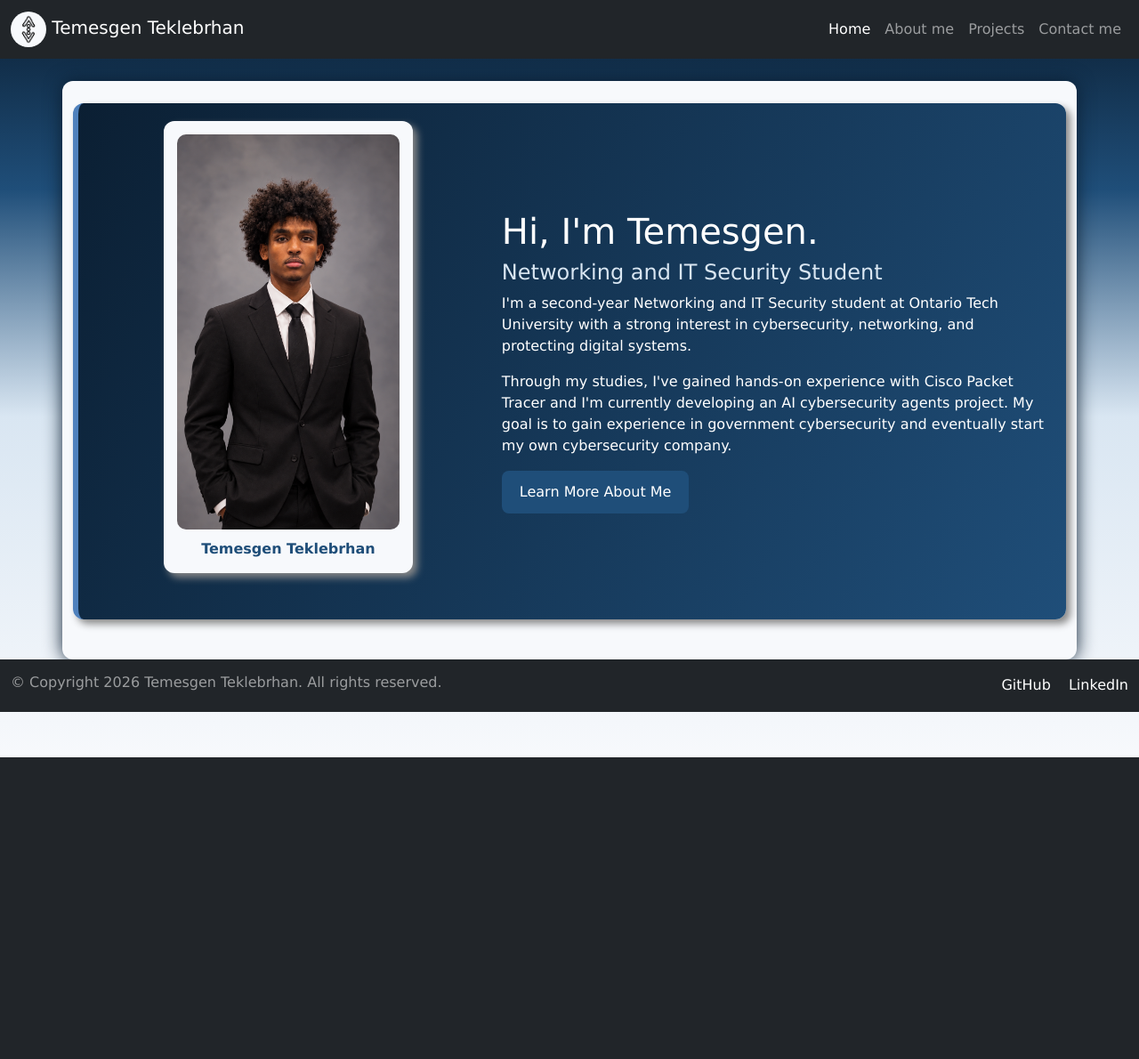
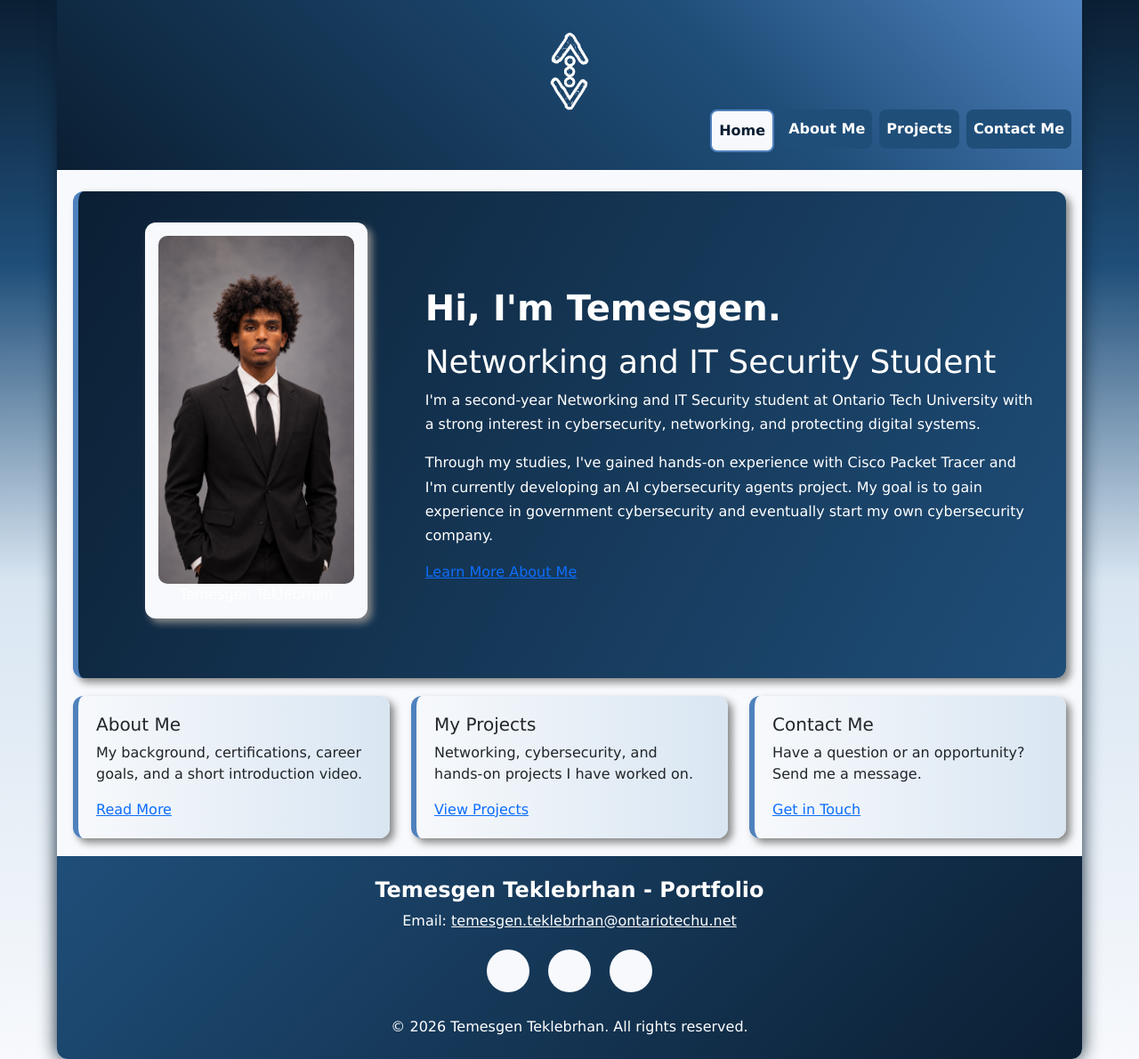
Before and after one commit to luckmax/portfolio-express, a Node server app: page / in a window 1280 px wide. Shown: the whole page at 89% size. Before the commit the page ends 851 px from the top, so only its background shows below. Run offline with Node 20, Linux system fonts and the light colour scheme; some libraries are stand-ins or nearby versions.

Commit message:
Restyle header, navbar and footer to match Assignment 1

```diff
--- a/public/Content/app.css
+++ b/public/Content/app.css
@@ -1,44 +1,92 @@
 @charset "UTF-8";
 
-/* Reused from my Assignment 1 CSS (full.css) and adjusted to work with Bootstrap.
+/* My CSS from Assignment 1 (full.css), adjusted to work with Bootstrap.
    Color scheme hexadecimal values:
    #0B1F33  #1F4E79  #4F81BD  #D9E6F2  #F7F9FC */
 
 body {
     background: linear-gradient(to bottom, #0B1F33 0%, #1F4E79 25%, #D9E6F2 55%, #F7F9FC 100%);
     font-family: Verdana, Geneva, Arial, sans-serif;
-    /* space so the fixed footer does not cover the page content */
-    padding-bottom: 110px;
+    padding: 0px;
+    margin: 0px;
 }
 
-/* White page area in the middle (the #wrapper from Assignment 1) */
+/* Bootstrap makes headings thinner, so set them back to bold like Assignment 1 */
+h1, h2, h3, h4, h5, h6 {
+    font-weight: bold;
+}
+
+/* Page area in the middle */
 #wrapper {
+    width: 90%;
+    margin-left: auto;
+    margin-right: auto;
     background-color: #F7F9FC;
     box-shadow: 0px 0px 20px #0B1F33;
-    border-radius: 12px;
-    margin-top: 25px;
-    padding-top: 25px;
-    padding-bottom: 25px;
+    border-radius: 0px 0px 12px 12px;
     overflow: hidden;
 }
 
-/* Logo in the navbar, on a light circle so it shows on the dark background */
-.logo {
-    height: 40px;
-    width: 40px;
+/* Header with the gradient and centered logo */
+header {
+    background: linear-gradient(45deg, #0B1F33 0%, #1F4E79 65%, #4F81BD 100%);
+    color: white;
+    padding-top: 10px;
+}
+
+.logo-heading {
+    text-align: center;
+    margin: 0px;
+    padding: 0px;
+}
+
+/* Logo turned white so it shows on the dark header */
+.logo-heading img {
+    width: 100px;
+    height: auto;
+    filter: brightness(0) invert(1);
+    transform: translateY(20px);
+}
+
+/* Navigation links styled as buttons (Bootstrap navbar) */
+header .navbar {
+    padding-bottom: 20px;
+}
+
+header .navbar-nav .nav-link {
+    color: white;
+    background-color: #1F4E79;
+    padding: 10px 15px;
+    margin-left: 8px;
+    margin-top: 5px;
+    border-radius: 8px;
+    font-weight: bold;
+    transition: background-color 1s, transform 1s;
+}
+
+header .navbar-nav .nav-link:hover {
+    color: white;
+    background-color: #4F81BD;
+    transform: scale(1.05);
+}
+
+/* Highlight the current page */
+header .navbar-nav .nav-link.active {
     background-color: #F7F9FC;
-    border-radius: 50%;
-    padding: 3px;
+    color: #0B1F33;
+    border: 2px solid #4F81BD;
 }
 
 /* Page headings */
-#wrapper > h1 {
+main > h1,
+main > h2 {
     color: #0B1F33;
+    font-size: 28px;
     padding-bottom: 10px;
     border-bottom: 3px solid #4F81BD;
 }
 
-/* Content boxes (same as my Assignment 1 sections) */
+/* Content boxes */
 section {
     background: linear-gradient(to right, #F7F9FC 0%, #D9E6F2 100%);
     margin-bottom: 20px;
@@ -53,24 +101,89 @@ section:hover {
     transform: scale(1.02);
 }
 
-section h2 {
+section h3 {
     color: #1F4E79;
 }
 
-/* Home page introduction (angled gradient) */
+/* Stops content from wrapping around the floated About Me photo */
+.clear {
+    clear: both;
+}
+
+/* Home page introduction */
 .hero {
     background: linear-gradient(120deg, #0B1F33 0%, #1F4E79 100%);
     color: white;
-    border-left: 6px solid #4F81BD;
+    padding: 35px;
+}
+
+/* Keep the hero steady when hovering */
+section.hero:hover {
+    transform: none;
 }
 
 .hero h2 {
-    color: #D9E6F2;
+    color: white;
+    font-size: 36px;
+    margin-top: 15px;
 }
 
-/* Profile photos with a caption */
+.hero h3 {
+    color: #D9E6F2;
+    font-size: 20px;
+    margin-top: 20px;
+    margin-bottom: 20px;
+}
+
+.hero p {
+    line-height: 1.7;
+}
+
+/* Photo on the right of the introduction */
+.hero-photo {
+    width: 250px;
+    max-width: 100%;
+    margin-left: auto;
+    margin-right: auto;
+    padding: 8px;
+    background-color: #F7F9FC;
+    border-radius: 12px;
+    text-align: center;
+    box-shadow: 5px 5px 10px #0B1F33;
+}
+
+.hero-photo img {
+    display: block;
+    width: 100%;
+    height: auto;
+    border-radius: 8px;
+}
+
+.hero-photo figcaption {
+    color: #1F4E79;
+    font-size: 13px;
+    padding-top: 10px;
+}
+
+/* Learn More button */
+.hero-button {
+    display: inline-block;
+    background-color: #1F4E79;
+    color: white;
+    text-decoration: none;
+    padding: 12px 20px;
+    border-radius: 8px;
+    transition: background-color 1s;
+}
+
+.hero-button:hover {
+    background-color: #D9E6F2;
+    color: #0B1F33;
+}
+
+/* About Me profile photo */
 .profile-photo {
-    width: 280px;
+    width: 250px;
     max-width: 100%;
     margin-left: auto;
     margin-right: auto;
@@ -87,10 +200,29 @@ section h2 {
     border-radius: 10px;
 }
 
-.profile-photo figcaption {
-    color: #1F4E79;
-    padding-top: 10px;
-    font-weight: bold;
+/* About Me circular portrait on the right */
+.about-photo {
+    float: right;
+    width: 220px;
+    height: 220px;
+    margin: 0px 0px 15px 20px;
+    border: 5px solid #4F81BD;
+    border-radius: 50%;
+    overflow: hidden;
+    box-shadow: 5px 5px 10px #888888;
+}
+
+.about-photo img {
+    display: block;
+    width: 100%;
+    height: 100%;
+    object-fit: cover;
+    object-position: center 25%;
+}
+
+/* About Me introduction video section */
+.video-section {
+    text-align: center;
 }
 
 video {
@@ -102,7 +234,7 @@ video {
     box-shadow: 5px 5px 8px #888888;
 }
 
-/* Contact form styling from Assignment 1 */
+/* Contact form styling */
 input[type="text"],
 input[type="email"],
 input[type="tel"],
@@ -120,10 +252,9 @@ textarea:focus {
     border-color: #4F81BD;
 }
 
-/* Submit, Reset and link buttons */
+/* Submit and Reset buttons */
 input[type="submit"],
-input[type="reset"],
-.my-button {
+input[type="reset"] {
     background-color: #1F4E79;
     color: white;
     padding: 12px 20px;
@@ -131,20 +262,41 @@ input[type="reset"],
     border-radius: 8px;
     margin-right: 10px;
     cursor: pointer;
-    text-decoration: none;
-    display: inline-block;
 }
 
 input[type="submit"]:hover,
-input[type="reset"]:hover,
-.my-button:hover {
+input[type="reset"]:hover {
     background-color: #4F81BD;
+}
+
+/* Footer */
+footer {
+    background: linear-gradient(-45deg, #0B1F33 0%, #1F4E79 100%);
     color: white;
 }
 
-/* Footer GitHub and LinkedIn links */
 footer a {
     color: white;
-    margin-left: 15px;
+}
+
+/* Footer social media icons in white circles */
+.social-links {
+    margin: 20px 0px;
+}
+
+.social-links a {
+    display: inline-block;
+    width: 48px;
+    height: 48px;
+    line-height: 48px;
+    margin: 0px 8px;
+    background-color: #F7F9FC;
+    border-radius: 50%;
+    color: #1F4E79;
+    font-size: 26px;
     text-decoration: none;
 }
+
+.social-links a:hover {
+    background-color: #D9E6F2;
+}
--- a/views/index.ejs
+++ b/views/index.ejs
@@ -1,17 +1,17 @@
 <%- include('partials/header.ejs') %>
 <%- include('partials/main_nav.ejs') %>
 
-<main id="wrapper" class="container">
+<main class="container mt-4">
   <!-- Home page introduction -->
   <section class="hero">
     <div class="row align-items-center">
-      <div class="col-md-5 mb-3">
+      <div class="col-md-4 mb-3">
         <figure class="profile-photo">
           <img src="/Assets/images/profile.png" alt="Portrait of Temesgen Teklebrhan">
           <figcaption>Temesgen Teklebrhan</figcaption>
         </figure>
       </div>
-      <div class="col-md-7">
+      <div class="col-md-8">
         <h1>Hi, I'm Temesgen.</h1>
         <h2 class="h4"><i class="fa-solid fa-shield-halved"></i> Networking and IT Security Student</h2>
         <p>
@@ -27,6 +27,31 @@
       </div>
     </div>
   </section>
+
+  <!-- Quick links to the other pages (Bootstrap grid: stacked on phones, 3 across on larger screens) -->
+  <div class="row">
+    <div class="col-md-4">
+      <section class="quick-link">
+        <h2 class="h5"><i class="fa-solid fa-user-shield"></i> About Me</h2>
+        <p>My background, certifications, career goals, and a short introduction video.</p>
+        <a href="/aboutme" class="my-button">Read More</a>
+      </section>
+    </div>
+    <div class="col-md-4">
+      <section class="quick-link">
+        <h2 class="h5"><i class="fa-solid fa-network-wired"></i> My Projects</h2>
+        <p>Networking, cybersecurity, and hands-on projects I have worked on.</p>
+        <a href="/projects" class="my-button">View Projects</a>
+      </section>
+    </div>
+    <div class="col-md-4">
+      <section class="quick-link">
+        <h2 class="h5"><i class="fa-solid fa-envelope"></i> Contact Me</h2>
+        <p>Have a question or an opportunity? Send me a message.</p>
+        <a href="/contactme" class="my-button">Get in Touch</a>
+      </section>
+    </div>
+  </div>
 </main>
 
 <%- include('partials/footer.ejs') %>
--- a/views/partials/footer.ejs
+++ b/views/partials/footer.ejs
@@ -1,16 +1,19 @@
 <!--footer-->
-    <footer>
-      <nav class="navbar fixed-bottom navbar-dark bg-dark">
-        <div class="container-fluid">
-          <h6 class="navbar-text">&copy; Copyright 2026 Temesgen Teklebrhan. All rights reserved.</h6>
-          <!-- Links to my GitHub and LinkedIn (required for Assignment 2) -->
-          <span class="navbar-text">
-            <a href="https://github.com/luckmax" target="_blank"><i class="fa-brands fa-github"></i> GitHub</a>
-            <a href="https://www.linkedin.com/in/temesgen-teklebrhan-b6646b40b" target="_blank"><i class="fa-brands fa-linkedin"></i> LinkedIn</a>
-          </span>
+      <footer class="text-center py-4">
+        <h4>Temesgen Teklebrhan - Portfolio</h4>
+        <p>
+          Email:
+          <a href="mailto:temesgen.teklebrhan@ontariotechu.net">temesgen.teklebrhan@ontariotechu.net</a>
+        </p>
+        <!-- Social media links (Font Awesome icons) -->
+        <div class="social-links">
+          <a href="https://github.com/luckmax" target="_blank" rel="noopener noreferrer" aria-label="GitHub profile"><i class="fa-brands fa-github"></i></a>
+          <a href="https://www.linkedin.com/in/temesgen-teklebrhan-b6646b40b" target="_blank" rel="noopener noreferrer" aria-label="LinkedIn profile"><i class="fa-brands fa-linkedin"></i></a>
+          <a href="https://www.instagram.com/teme_max/" target="_blank" rel="noopener noreferrer" aria-label="Instagram profile"><i class="fa-brands fa-instagram"></i></a>
         </div>
-      </nav>
-    </footer>
+        <p class="mb-0">&copy; 2026 Temesgen Teklebrhan. All rights reserved.</p>
+      </footer>
+    </div>
   </body>
   <script src="/Script/app.js"></script>
 </html>
--- a/views/partials/header.ejs
+++ b/views/partials/header.ejs
@@ -13,3 +13,5 @@
     <script src="/bootstrap/dist/js/bootstrap.min.js"></script>
   </head>
   <body>
+    <!-- #wrapper holds the whole page, like in my Assignment 1 -->
+    <div id="wrapper">
--- a/views/partials/main_nav.ejs
+++ b/views/partials/main_nav.ejs
@@ -1,8 +1,13 @@
-<!--navbar-->
-      <nav class="navbar navbar-expand-lg navbar-dark bg-dark">
+<!--header and navbar-->
+      <header>
+        <!-- Portfolio logo -->
+        <h1 class="logo-heading">
+          <a href="/"><img src="/Assets/images/logo.png" alt="Temesgen Teklebrhan Portfolio Logo"></a>
+        </h1>
+        <nav class="navbar navbar-expand-lg navbar-dark">
           <div class="container-fluid">
-          <a class="navbar-brand" href="/"><img src="/Assets/images/logo.png" alt="Logo" class="logo"> Temesgen Teklebrhan</a>
-          <button class="navbar-toggler" type="button"
+            <!-- Hamburger button: opens the menu on small screens -->
+            <button class="navbar-toggler ms-auto" type="button"
             data-bs-toggle="collapse" data-bs-target="#navbarNav" aria-controls="navbarNav"
             aria-expanded="false" aria-label="Toggle navigation">
             <span class="navbar-toggler-icon"></span>
@@ -11,33 +16,34 @@
               <ul class="navbar-nav ms-auto">
                 <li class="nav-item">
                   <% if (title=="Home") { %>
-                      <a class="nav-link active" aria-current="page" href="/home"><i class="fa-solid fa-house"></i> Home</a>
+                    <a class="nav-link active" aria-current="page" href="/home">Home</a>
                   <% } else { %>
-                    <a class="nav-link" aria-current="page" href="/home"><i class="fa-solid fa-house"></i> Home</a>
+                    <a class="nav-link" href="/home">Home</a>
                   <% } %>
                 </li>
                 <li class="nav-item">
                   <% if (title=="About me") { %>
-                    <a class="nav-link active" aria-current="page" href="/aboutme"><i class="fa-solid fa-info"></i> About me</a>
+                    <a class="nav-link active" aria-current="page" href="/aboutme">About Me</a>
                   <% } else { %>
-                    <a class="nav-link" aria-current="page" href="/aboutme"><i class="fa-solid fa-info"></i> About me</a>
+                    <a class="nav-link" href="/aboutme">About Me</a>
                   <% } %>
                 </li>
                 <li class="nav-item">
                   <% if (title=="Projects") { %>
-                    <a class="nav-link active" aria-current="page" href="/projects"> <i class="fa-brands fa-elementor"></i> Projects</a>
+                    <a class="nav-link active" aria-current="page" href="/projects">Projects</a>
                   <% } else { %>
-                    <a class="nav-link" aria-current="page" href="/projects"> <i class="fa-brands fa-elementor"></i> Projects</a>
+                    <a class="nav-link" href="/projects">Projects</a>
                   <% } %>
                 </li>
                 <li class="nav-item">
                   <% if (title=="Contact me") { %>
-                  <a class="nav-link active" aria-current="page" href="/contactme"> <i class="fa-solid fa-phone"></i> Contact me</a>
+                    <a class="nav-link active" aria-current="page" href="/contactme">Contact Me</a>
                   <% } else { %>
-                  <a class="nav-link" aria-current="page" href="/contactme"> <i class="fa-solid fa-phone"></i> Contact me</a>
+                    <a class="nav-link" href="/contactme">Contact Me</a>
                   <% } %>
                 </li>
               </ul>
             </div>
           </div>
         </nav>
+      </header>
```
Lines whose indentation alone changed are shown as unchanged.
